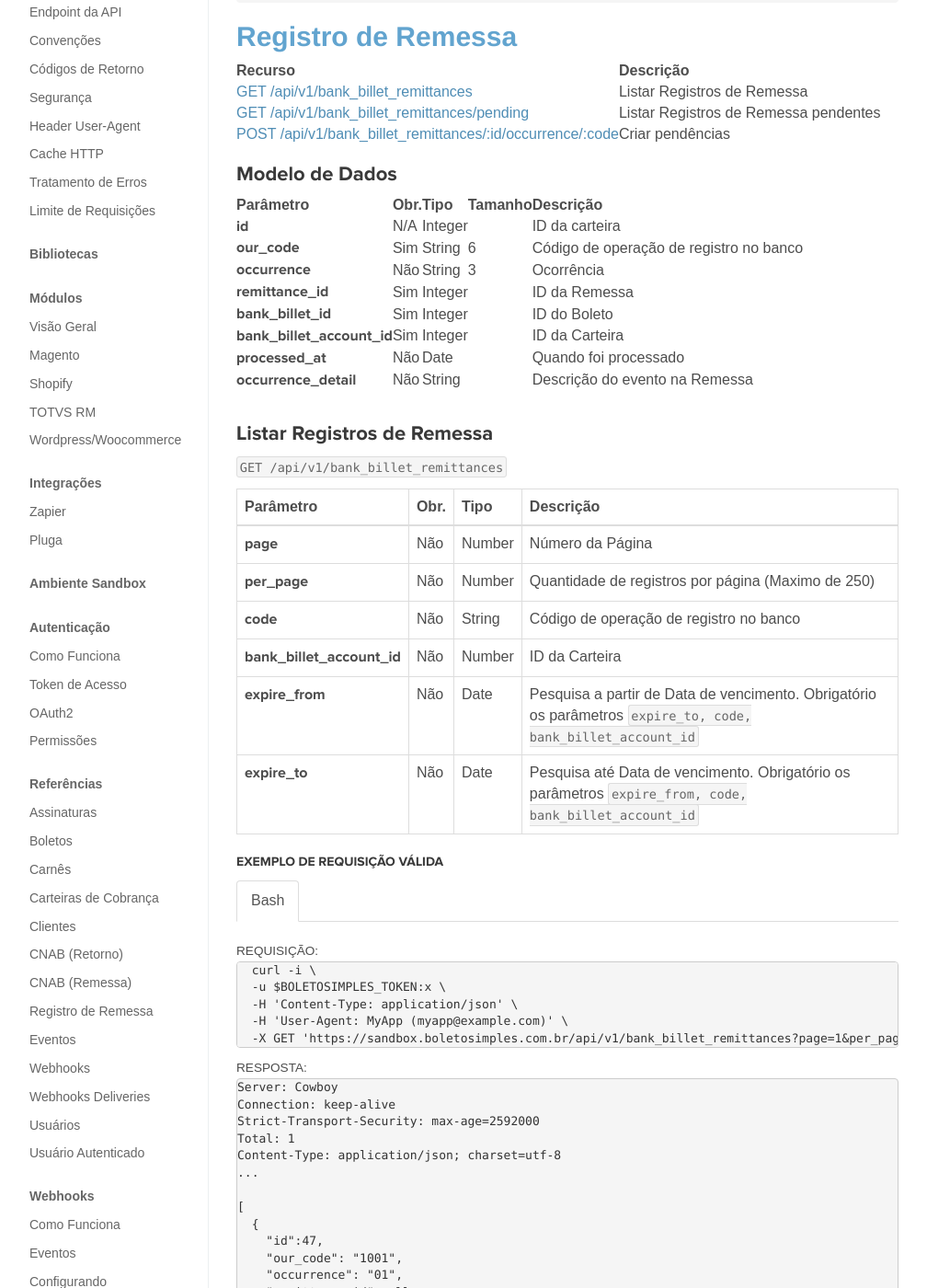
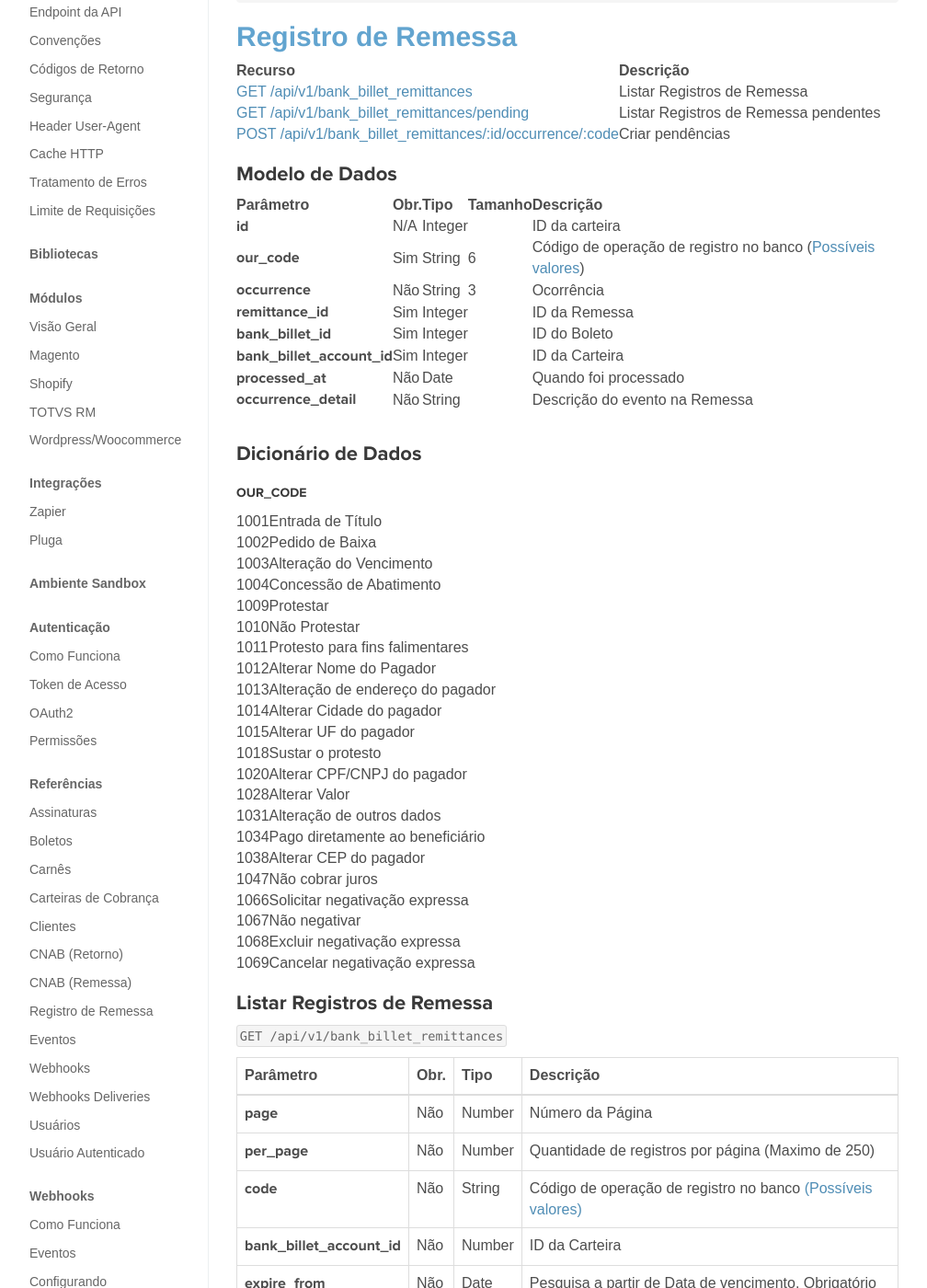
Before and after one commit to BoletoSimples/boletosimples-docs, a Jekyll site: the page built from reference/v1/bank_billet_remittances/index.md, in a window 1280 px wide and 1400 px high, scrolled down 268 px. Shown: the whole window at 92% size, without its empty margins (143-1151 px from the left). Built offline with Jekyll 4.4.1, drawn with Linux system fonts in a browser that asks for light colours.

Commit message:
add data dictionary code bank billet remittances

```diff
--- a/reference/v1/bank_billet_remittances/index.md
+++ b/reference/v1/bank_billet_remittances/index.md
@@ -18,13 +18,41 @@ breadcrumb: Registro de Remessa
 | Parâmetro                  | Obr. | Tipo    | Tamanho | Descrição                      |
 | -------------------------- | ---- | ------- | ------- | ------------------------------ |
 | **id**                     | N/A  | Integer |         | ID da carteira                 |
-| **our_code**               | Sim  | String  | 6       | Código de operação de registro no banco    |
+| **our_code**               | Sim  | String  | 6       | Código de operação de registro no banco ([Possíveis valores](/reference/v1/bank_billet_remittances/#our_code))   |
 | **occurrence**             | Não  | String  | 3       | Ocorrência                     |
 | **remittance_id**          | Sim  | Integer |         | ID da Remessa                  |
 | **bank_billet_id**         | Sim  | Integer |         | ID do Boleto                   |
 | **bank_billet_account_id** | Sim  | Integer |         | ID da Carteira                 |
 | **processed_at**           | Não  | Date    |         | Quando foi processado          |
 | **occurrence_detail**      | Não  | String  |         | Descrição do evento na Remessa |
+
+### Dicionário de Dados
+
+#### our_code
+
+| 1001 |  Entrada de Título
+| 1002 |  Pedido de Baixa
+| 1003 |  Alteração do Vencimento
+| 1004 |  Concessão de Abatimento
+| 1009 |  Protestar
+| 1010 |  Não Protestar
+| 1011 |  Protesto para fins falimentares
+| 1012 |  Alterar Nome do Pagador
+| 1013 |  Alteração de endereço do pagador
+| 1014 |  Alterar Cidade do pagador
+| 1015 |  Alterar UF do pagador
+| 1018 |  Sustar o protesto
+| 1020 |  Alterar CPF/CNPJ do pagador
+| 1028 |  Alterar Valor
+| 1031 |  Alteração de outros dados
+| 1034 |  Pago diretamente ao beneficiário
+| 1038 |  Alterar CEP do pagador
+| 1047 |  Não cobrar juros
+| 1066 |  Solicitar negativação expressa
+| 1067 |  Não negativar
+| 1068 |  Excluir negativação expressa
+| 1069 |  Cancelar negativação expressa
+
 
 ### Listar Registros de Remessa
 
@@ -79,7 +107,7 @@ breadcrumb: Registro de Remessa
         String
       </td>
       <td>
-        Código de operação de registro no banco
+        Código de operação de registro no banco <a href="/reference/v1/bank_billet_remittances/#our_code">(Possíveis valores)</a>
       </td>
     </tr>
     <tr>
@@ -311,7 +339,7 @@ Content-Type: application/json; charset=utf-8
         Number
       </td>
       <td>
-        Código de operação de registro no banco
+        Código de operação de registro no banco <a href="/reference/v1/bank_billet_remittances/#our_code">(Possíveis valores)</a>
       </td>
     </tr>
   </tbody>
```
